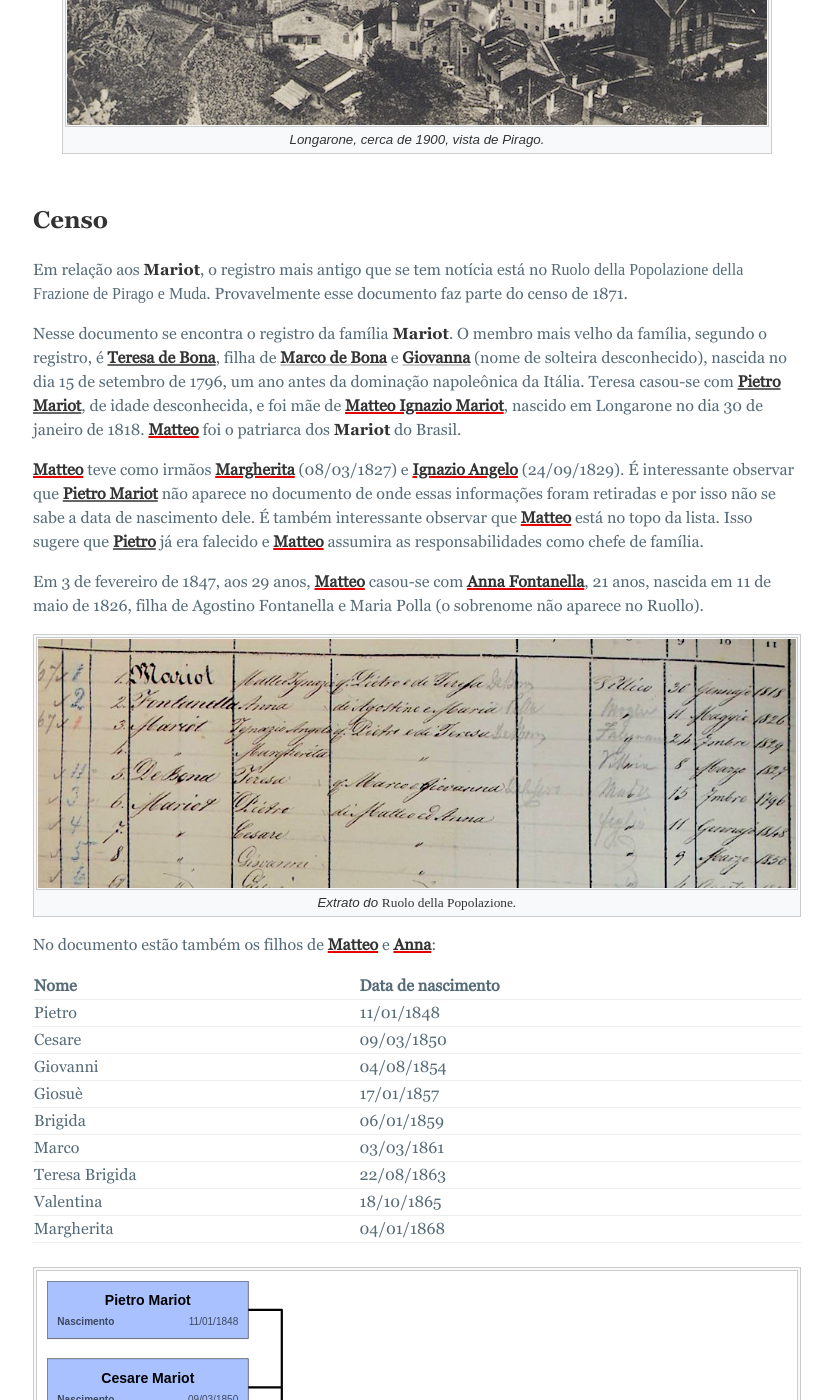
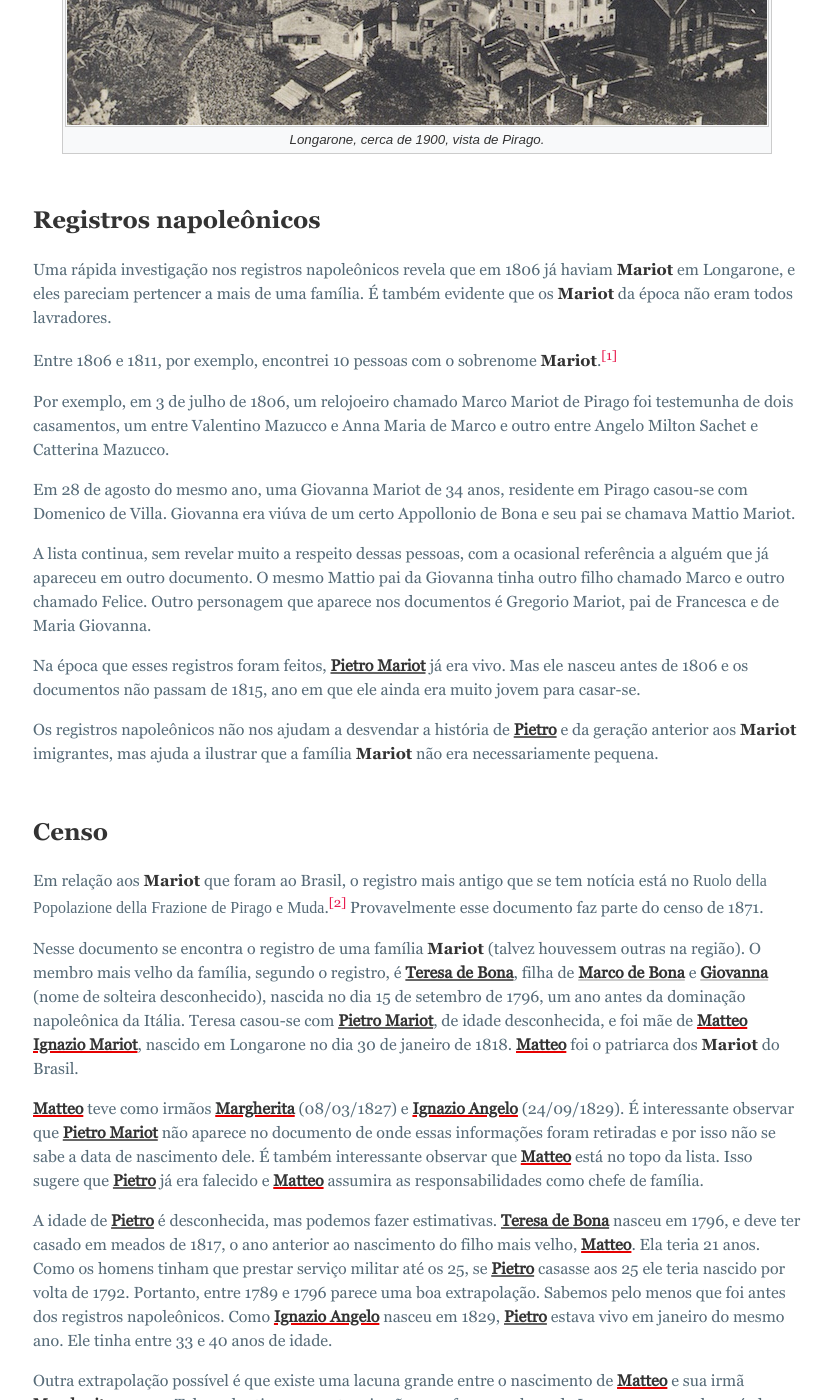
Before and after one commit to sentient06/mariot-family, a Jekyll site: the page built from longarone.html, in a window 1280 px wide and 1400 px high, scrolled down 1225 px. Shown: the whole window, without its empty margins (223-1055 px from the left). Built offline with Jekyll 4.4.1, drawn with Linux system fonts in a browser that asks for light colours; some web fonts are replaced; some of the changed text lies outside the part shown.

Commit message:
Adding content.

```diff
--- a/longarone.html
+++ b/longarone.html
@@ -47,18 +47,48 @@ title: Mariot - Os Mariot de Longarone
             </div>
         </section>
         <section>
+            <h2>Registros napoleônicos</h2>
+            <p>
+                Uma rápida investigação nos registros napoleônicos revela que em 1806 já haviam <strong>Mariot</strong> em Longarone, e eles pareciam pertencer a mais de uma família. É também evidente que os <strong>Mariot</strong> da época não eram todos lavradores.
+            </p>
+            <p>
+                Entre 1806 e 1811, por exemplo, encontrei 10 pessoas com o sobrenome <strong>Mariot</strong>.<sup>1</sup>
+            </p>
+            <p>
+                Por exemplo, em 3 de julho de 1806, um relojoeiro chamado Marco Mariot de Pirago foi testemunha de dois casamentos, um entre Valentino Mazucco e Anna Maria de Marco e outro entre Angelo Milton Sachet e Catterina Mazucco.
+            </p>
+            <p>
+                Em 28 de agosto do mesmo ano, uma Giovanna Mariot de 34 anos, residente em Pirago casou-se com Domenico de Villa. Giovanna era viúva de um certo Appollonio de Bona e seu pai se chamava Mattio Mariot.
+            </p>
+            <p>
+                A lista continua, sem revelar muito a respeito dessas pessoas, com a ocasional referência a alguém que já apareceu em outro documento. O mesmo Mattio pai da Giovanna tinha outro filho chamado Marco e outro chamado Felice. Outro personagem que aparece nos documentos é Gregorio Mariot, pai de Francesca e de Maria Giovanna.
+            </p>
+            <p>
+                Na época que esses registros foram feitos, <strong class="g0">Pietro Mariot</strong> já era vivo. Mas ele nasceu antes de 1806 e os documentos não passam de 1815, ano em que ele ainda era muito jovem para casar-se.
+            </p>
+            <p>
+                Os registros napoleônicos não nos ajudam a desvendar a história de <strong class="g0">Pietro</strong> e da geração anterior aos <strong>Mariot</strong> imigrantes, mas ajuda a ilustrar que a família <strong>Mariot</strong> não era necessariamente pequena.
+            </p>
+        </section>
+        <section>
             <h2>
                 Censo
             </h2>
             <!-- https://www.familysearch.org/wiki/en/Italy_Census -->
             <p>
-                Em relação aos <strong>Mariot</strong>, o registro mais antigo que se tem notícia está no <em>Ruolo della Popolazione della Frazione de Pirago e Muda</em>. Provavelmente esse documento faz parte do censo de 1871.
+                Em relação aos <strong>Mariot</strong> que foram ao Brasil, o registro mais antigo que se tem notícia está no <em>Ruolo della Popolazione della Frazione de Pirago e Muda</em>.<sup>2</sup> Provavelmente esse documento faz parte do censo de 1871.
             </p>
             <p>
-                Nesse documento se encontra o registro da família <strong>Mariot</strong>. O membro mais velho da família, segundo o registro, é <strong class="g0">Teresa de Bona</strong>, filha de <strong class="z0">Marco de Bona</strong> e <strong class="z0">Giovanna</strong> (nome de solteira desconhecido), nascida no dia 15 de setembro de 1796, um ano antes da dominação napoleônica da Itália. Teresa casou-se com <strong class="g0">Pietro Mariot</strong>, de idade desconhecida, e foi mãe de <strong class="g1">Matteo Ignazio Mariot</strong>, nascido em Longarone no dia 30 de janeiro de 1818. <strong class="g1">Matteo</strong> foi o patriarca dos <strong>Mariot</strong> do Brasil.
+                Nesse documento se encontra o registro de uma família <strong>Mariot</strong> (talvez houvessem outras na região). O membro mais velho da família, segundo o registro, é <strong class="g0">Teresa de Bona</strong>, filha de <strong class="z0">Marco de Bona</strong> e <strong class="z0">Giovanna</strong> (nome de solteira desconhecido), nascida no dia 15 de setembro de 1796, um ano antes da dominação napoleônica da Itália. Teresa casou-se com <strong class="g0">Pietro Mariot</strong>, de idade desconhecida, e foi mãe de <strong class="g1">Matteo Ignazio Mariot</strong>, nascido em Longarone no dia 30 de janeiro de 1818. <strong class="g1">Matteo</strong> foi o patriarca dos <strong>Mariot</strong> do Brasil.
             </p>
             <p>
                 <strong class="g1">Matteo</strong> teve como irmãos <strong class="g1">Margherita</strong> (08/03/1827) e <strong class="g1">Ignazio Angelo</strong> (24/09/1829). É interessante observar que <strong class="g0">Pietro Mariot</strong> não aparece no documento de onde essas informações foram retiradas e por isso não se sabe a data de nascimento dele. É também interessante observar que <strong class="g1">Matteo</strong> está no topo da lista. Isso sugere que <strong class="g0">Pietro</strong> já era falecido e <strong class="g1">Matteo</strong> assumira as responsabilidades como chefe de família.
+            </p>
+            <p>
+                A idade de <strong class="g0">Pietro</strong> é desconhecida, mas podemos fazer estimativas. <strong class="g0">Teresa de Bona</strong> nasceu em 1796, e deve ter casado em meados de 1817, o ano anterior ao nascimento do filho mais velho, <strong class="g1">Matteo</strong>. Ela teria 21 anos. Como os homens tinham que prestar serviço militar até os 25, se <strong class="g0">Pietro</strong> casasse aos 25 ele teria nascido por volta de 1792. Portanto, entre 1789 e 1796 parece uma boa extrapolação. Sabemos pelo menos que foi antes dos registros napoleônicos. Como <strong class="g1">Ignazio Angelo</strong> nasceu em 1829, <strong class="g0">Pietro</strong> estava vivo em janeiro do mesmo ano. Ele tinha entre 33 e 40 anos de idade.
+            </p>
+            <p>
+                Outra extrapolação possível é que existe uma lacuna grande entre o nascimento de <strong class="g1">Matteo</strong> e sua irmã <strong class="g1">Margherita</strong>. 9 anos. Talvez eles tivessem outros irmãos que foram embora de Longarone naquele período e irmãs que mudaram de nome.
             </p>
             <p>
                 Em 3 de fevereiro de 1847, aos 29 anos, <strong class="g1">Matteo</strong> casou-se com <strong class="g1">Anna Fontanella</strong>, 21 anos, nascida em 11 de maio de 1826, filha de Agostino Fontanella e Maria Polla (o sobrenome não aparece no Ruollo).
@@ -84,39 +114,39 @@ title: Mariot - Os Mariot de Longarone
                 </thead>
                 <tbody>
                     <tr>
-                        <td>Pietro</td>
+                        <td><a class="hide" href="2-pietro.html">Pietro</a></td>
                         <td>11/01/1848</td>
                     </tr>
                     <tr>
-                        <td>Cesare</td>
+                        <td><a class="hide" href="2-cesare.html">Cesare</a></td>
                         <td>09/03/1850</td>
                     </tr>
                     <tr>
-                        <td>Giovanni</td>
+                        <td><a class="hide" href="2-giovanni.html">Giovanni</a></td>
                         <td>04/08/1854</td>
                     </tr>
                     <tr>
-                        <td>Giosuè</td>
+                        <td><a class="hide" href="2-giosuè.html">Giosuè</a></td>
                         <td>17/01/1857</td>
                     </tr>
                     <tr>
-                        <td>Brigida</td>
+                        <td><a class="hide" href="2-brigida.html">Brigida</a></td>
                         <td>06/01/1859</td>
                     </tr>
                     <tr>
-                        <td>Marco</td>
+                        <td><a class="hide" href="2-marco.html">Marco</a></td>
                         <td>03/03/1861</td>
                     </tr>
                     <tr>
-                        <td>Teresa Brigida</td>
+                        <td><a class="hide" href="2-teresa.html">Teresa Brigida</a></td>
                         <td>22/08/1863</td>
                     </tr>
                     <tr>
-                        <td>Valentina</td>
+                        <td><a class="hide" href="2-valentina.html">Valentina</a></td>
                         <td>18/10/1865</td>
                     </tr>
                     <tr>
-                        <td>Margherita</td>
+                        <td><a class="hide" href="2-margherita.html">Margherita</a></td>
                         <td>04/01/1868</td>
                     </tr>
                 </tbody>
@@ -147,6 +177,12 @@ title: Mariot - Os Mariot de Longarone
                 Referências
             </h2>
             <dl class="references">
+{% include ref.html
+    url="http://dl.antenati.san.beniculturali.it/v/Archivio+di+Stato+di+Belluno/Stato+civile+napoleonico/Longarone/"
+    title="'Archivio di Stato di Belluno, Stato civile napoleonico, Longarone', Direzione Generale degli Archivi del Ministero dei beni e delle attività culturali"
+    lang="it"
+    date="17 março 2021"
+%}
 {% include ref.html url="downloads.html#1871_1" lang="it" title="Ruolo della Popolazione della Frazione de Pirago e Muda - Páginas 1 e 2" stay=1 %}
             </dl>
         </footer>
```
